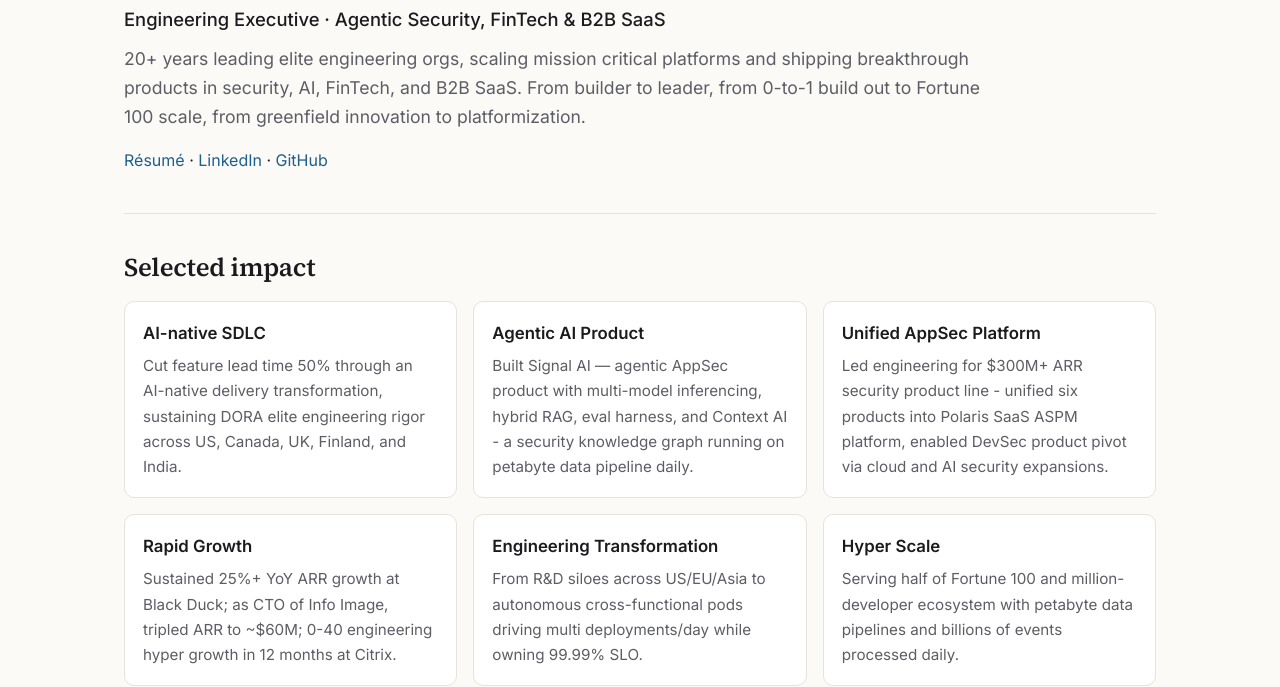
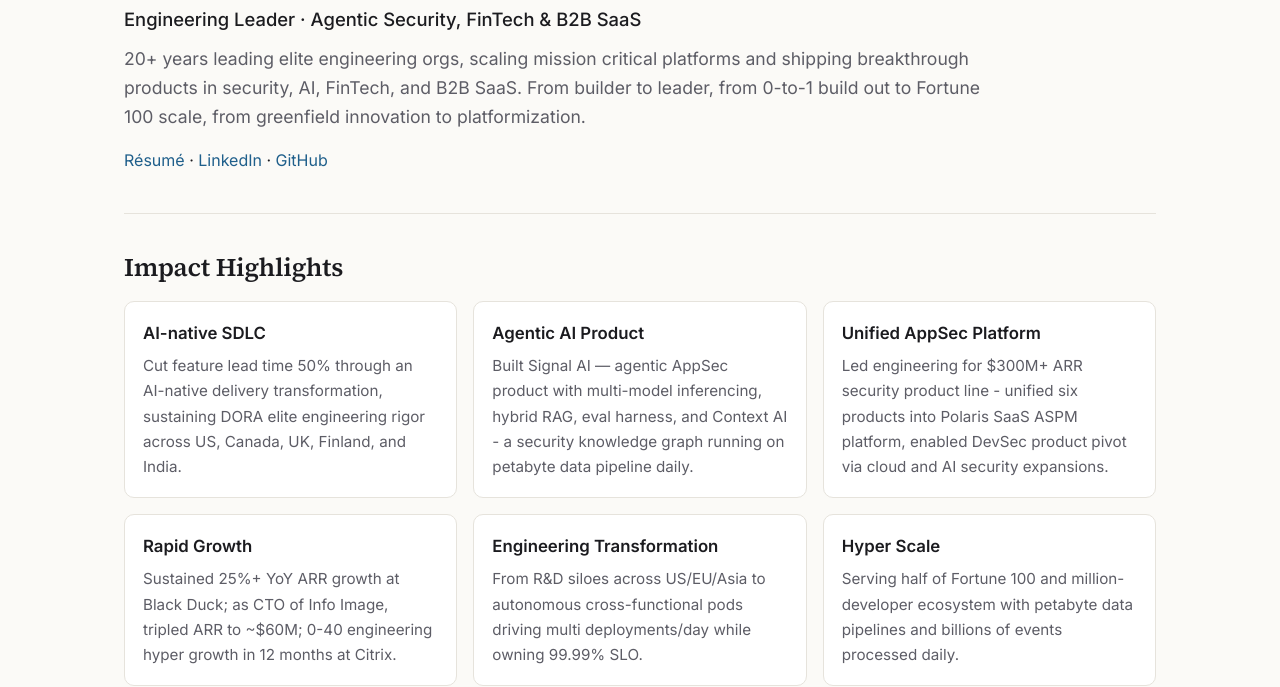
Before and after one commit to kimmawla/kimmawla.github.io, an Astro site: page / in a window 1280 px wide. Shown: the part 128-815 px from the top of the page. Built offline with nearby package versions, Linux system fonts and the light colour scheme; Astro itself is replaced by a stand-in of ours.

Commit message:
update landing page and resume

```diff
--- a/src/data/site.ts
+++ b/src/data/site.ts
@@ -2,7 +2,7 @@
 
 export const profile = {
   name: 'Kim Mawla',
-  title: 'Engineering Executive · Agentic Security, FinTech & B2B SaaS',
+  title: 'Engineering Leader · Agentic Security, FinTech & B2B SaaS',
   tagline:
     '20+ years leading elite engineering orgs, scaling mission critical platforms and shipping breakthrough products in security, AI, FinTech, and B2B SaaS. From builder to leader, from 0-to-1 build out to Fortune 100 scale, from greenfield innovation to platformization.',
   location: 'San Jose, CA',
--- a/src/pages/index.astro
+++ b/src/pages/index.astro
@@ -15,7 +15,7 @@ import { profile, impact, experience, projects, writing } from '../data/site';
   </div>
 
   <section id="impact">
-    <h2>Selected impact</h2>
+    <h2>Impact Highlights</h2>
     <div class="grid">
       {impact.map((i) => (
         <div class="card"><h3>{i.title}</h3><p>{i.body}</p></div>
```
